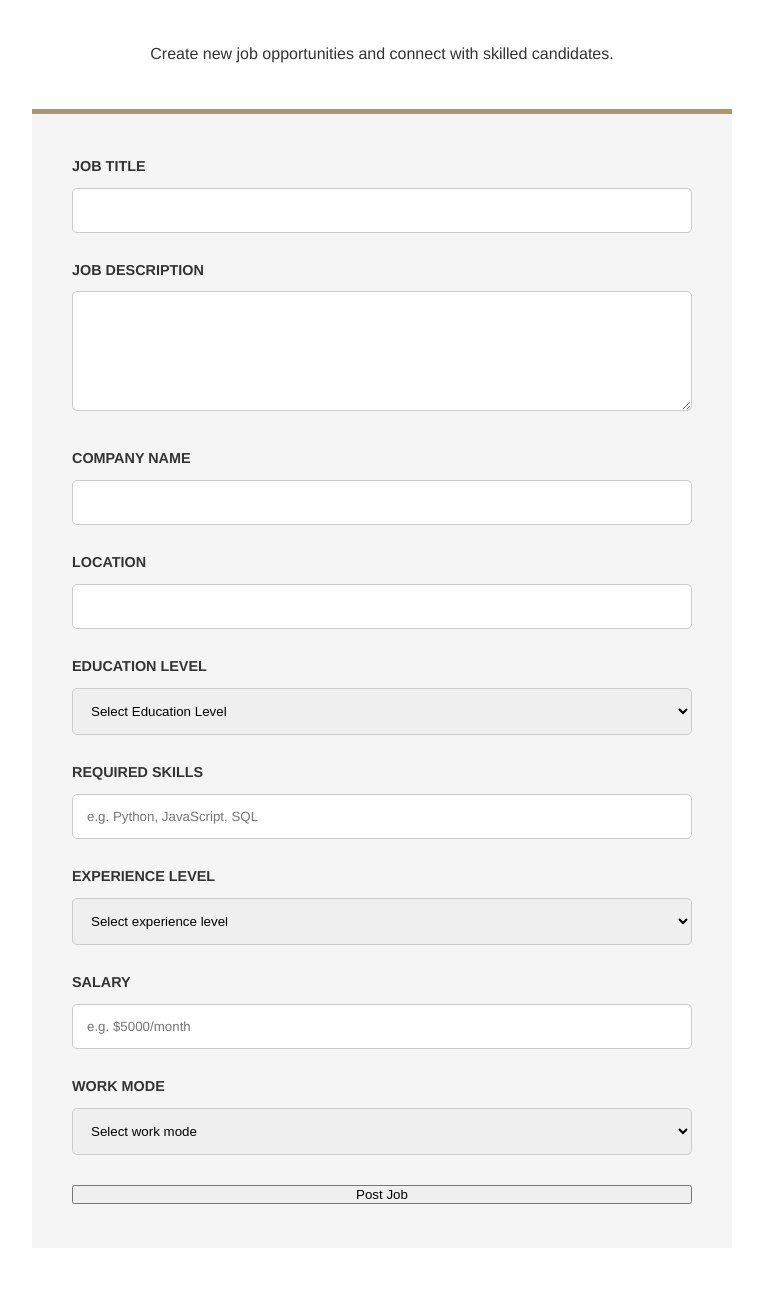
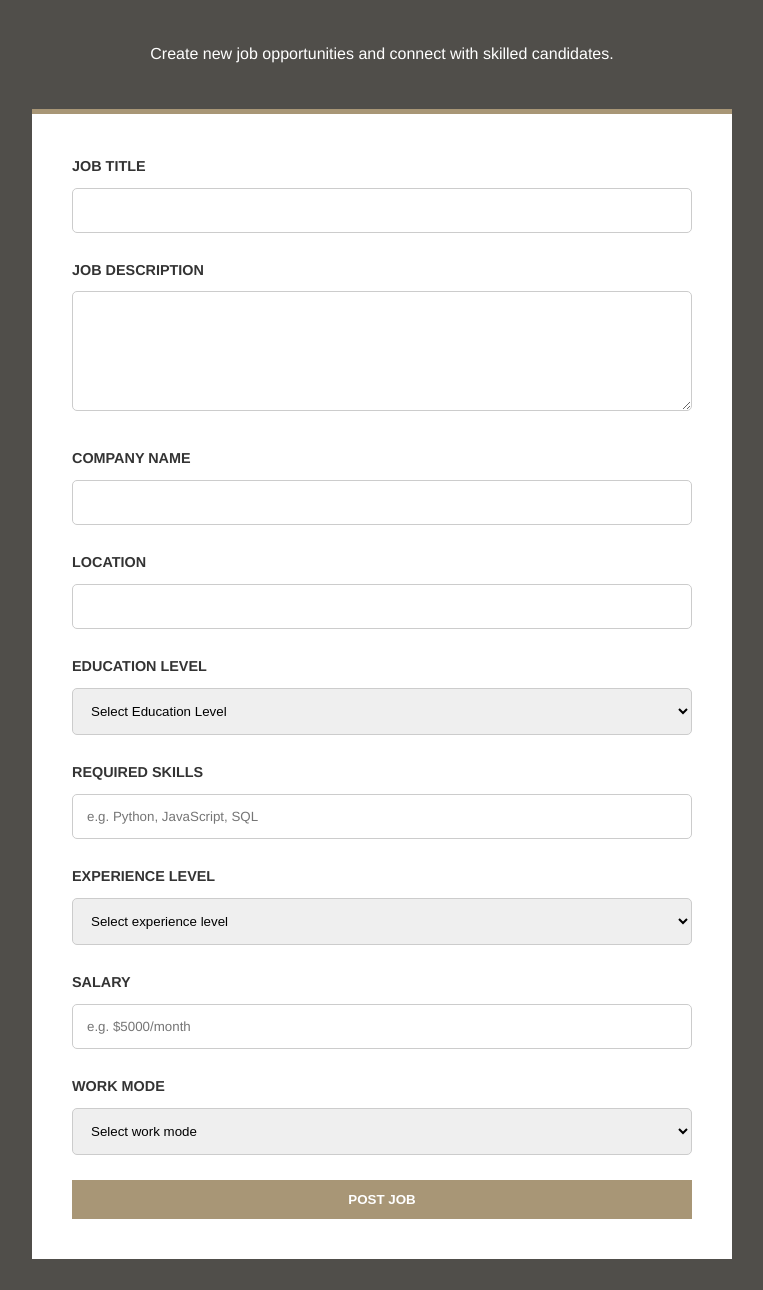
Before and after one commit to ItzZakuro/Hire-Wire, a website: page job_listings_creation.html in a window 1280 px wide. Shown: the part 425-1715 px from the top of the page, without its empty margins (258-1021 px from the left). Drawn offline with Linux system fonts and the light colour scheme.

Commit message:
added code for new page

```diff
--- a/job_listings_creation.html
+++ b/job_listings_creation.html
@@ -6,28 +6,19 @@
     <link rel="stylesheet" href="main.css">
     <title>HireWire - Create Job Listings</title>
     <style>
-        /*.job-listing-form {
-            background: #f5f5f5;
-            padding: 40px;
-            border-radius: 10px;
-            max-width: 700px;
-            margin: auto;
+        .job-creation-section {
+            padding: 100px 0;
+            background-color: #504e4a;
         }
 
-        .job-listing-form label {
-            display: block;
-            margin-bottom: 8px;
-            font-weight: bold;
-        }*/
-        .job-listing-creation-section {
-            padding: 100px 0;
-            background-color: #fff;
+        .accent-title, .sectionText {
+            color: #fff;
         }
 
         #job-creation-form {
             max-width: 700px;
             margin: auto;
-            background: #f5f5f5;
+            background: #fff;
             padding: 40px;
             border-top: 5px solid #a89676;
         }
@@ -118,18 +109,7 @@
                     <option value="onsite">On-site</option>
                 </select>
 
-                <!-- <label for="skills">Required Skills</label>
-                <input type="text" id="skills" name="skills" placeholder="e.g. Python, JavaScript, SQL" required> -->
-
-                <!--<label for="experience">Experience Level</label>
-                <select id="experienceSelection" name="experience" required>
-                    <option value="">Select experience level</option>
-                    <option value="entry">Entry Level</option>
-                    <option value="mid">Mid Level</option>
-                    <option value="senior">Senior Level</option>
-                </select> -->
-
-                <button type="submit" class="post-job-btn">Post Job</button>
+                <button type="submit" class="btn postJob-btn">Post Job</button>
             </form>
         </div>
     </section>
```
